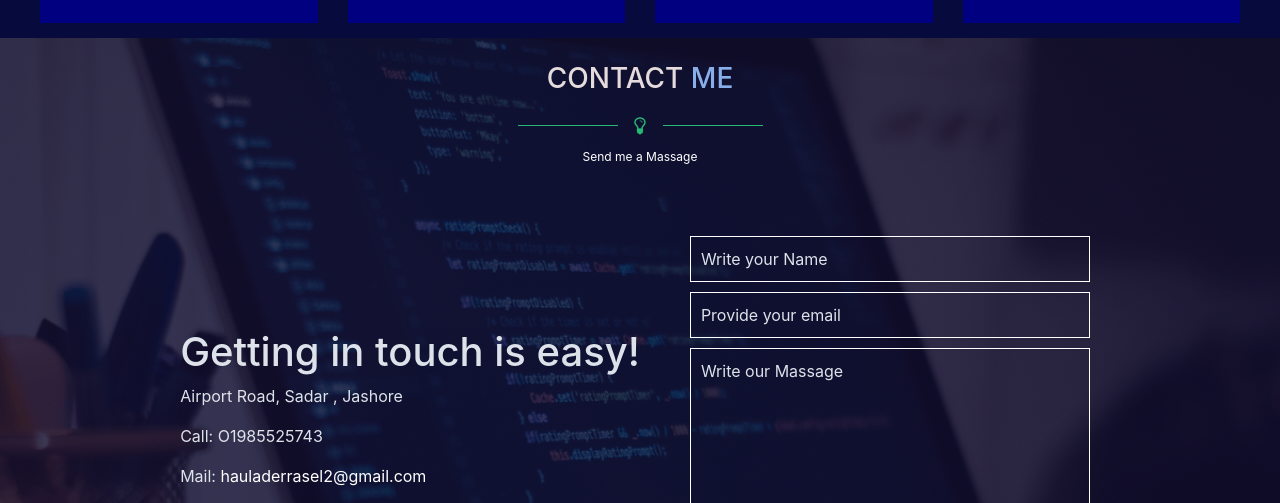
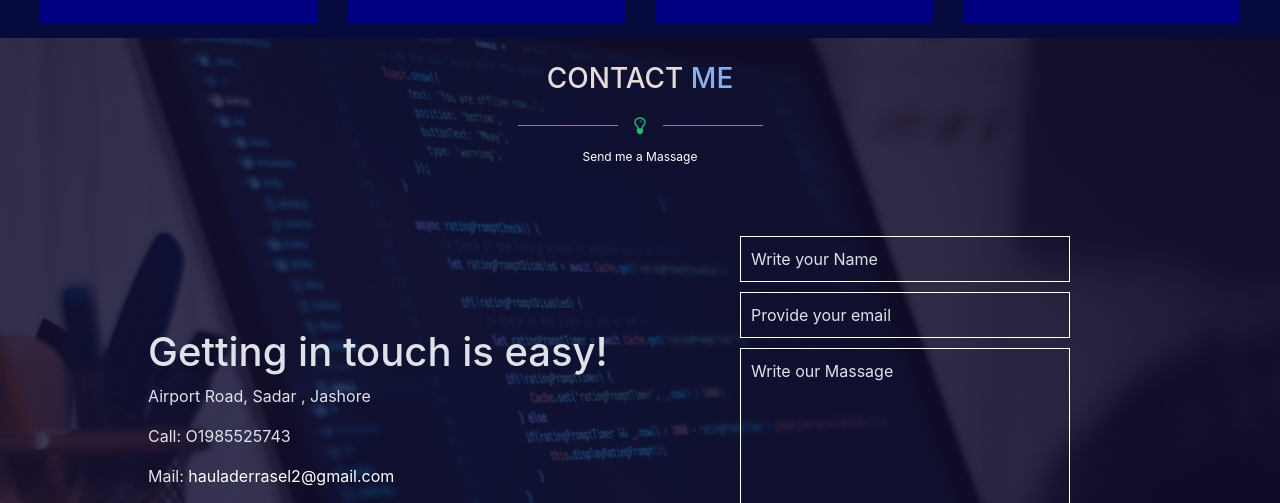
Before and after one commit to RaselHaulader/portfolio1, a plain HTML site: page index.html in a window 1280 px wide. Shown: the part 3358-3861 px from the top of the page. Drawn offline with nearby package versions, Linux system fonts and the light colour scheme; a web font is replaced by a local one.

Commit message:
make contact responsive

```diff
--- a/style.css
+++ b/style.css
@@ -282,12 +282,14 @@ html {
 .contact-row{
     width: 100%;
     display: flex;
-    flex-wrap: wrap;
+   flex-direction: column;
     justify-content: center;
     align-items: center;
 }
 .contact-item{
+    text-align: center;
     padding: 20px;
+    width: 80%;
 }
 
 #contact .contact-item a{
@@ -299,7 +301,7 @@ html {
     border: 1px solid white;
     display: block;
     margin: 10px;
-    width: 400px;
+    width:100%;
     padding: 10px;
 
     color: white;
@@ -369,6 +371,27 @@ input::-webkit-input-placeholder {/* Chrome/Opera/Safari/Edge */
         top:25px !important;
     }
 
+    .contact-row{
+        width: 100%;
+        display: flex;
+       flex-direction: row;
+        justify-content: center;
+        align-items: center;
+    }
+    .contact-item{
+
+        padding: 20px;
+        width: 40%;
+        text-align: left;
+
+    }
+    #contact input, .textarea{
+        margin-left: 80px;
+        width:70%;
+
+    }
+
+
 }
 @media (min-width: 1200px) {
 
```
